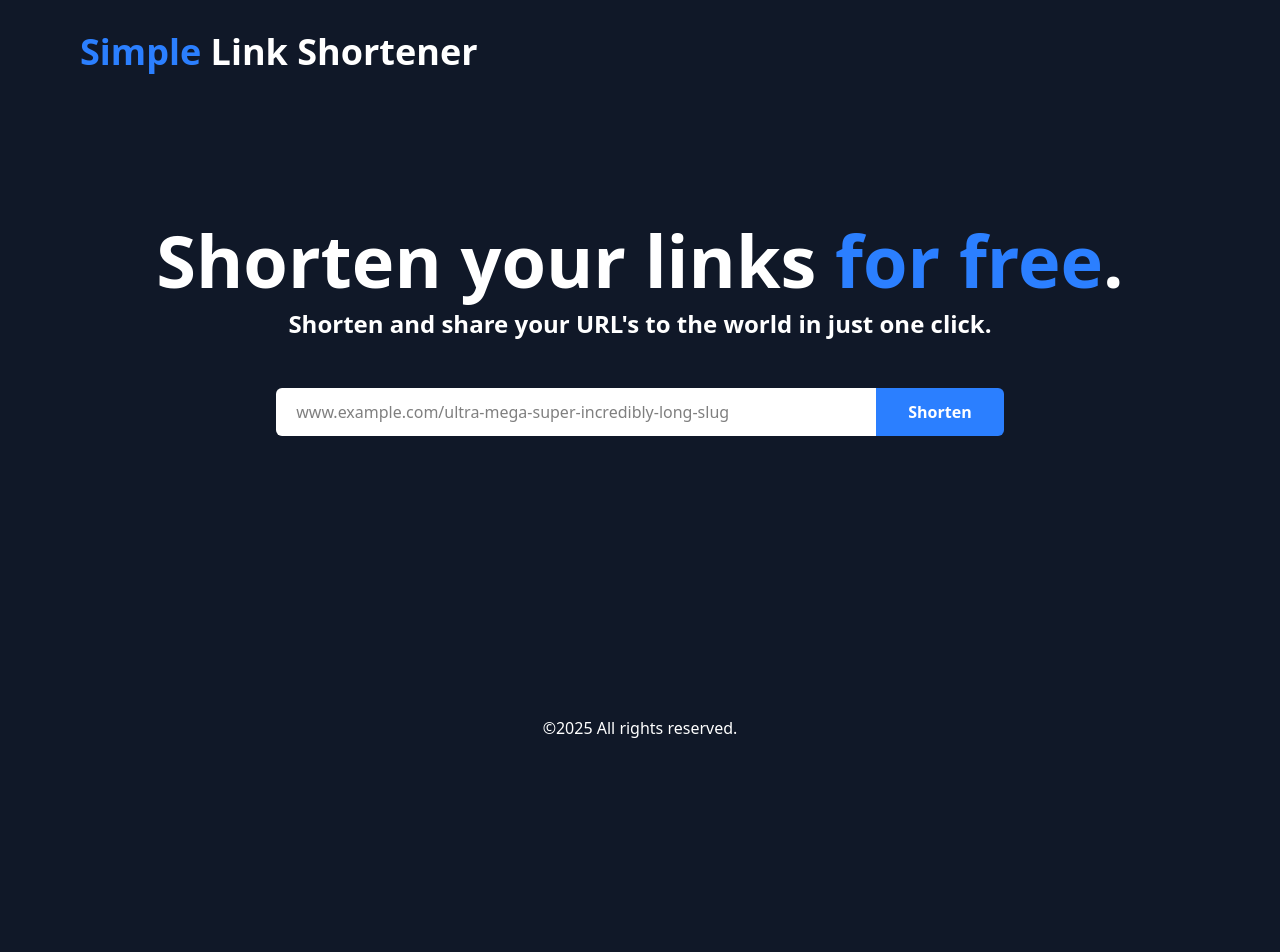
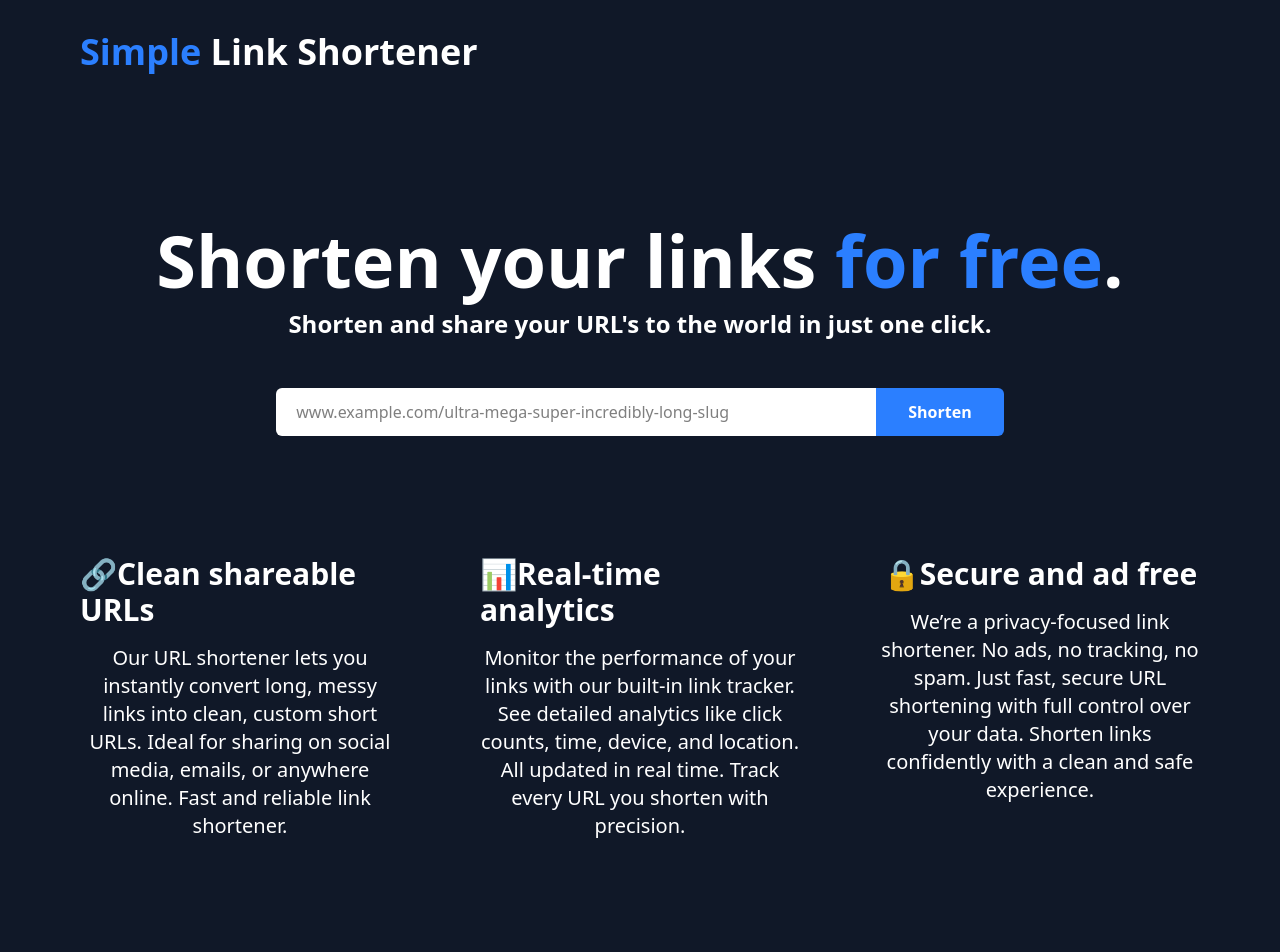
Before and after one commit to danielantcam/simple-url-shortener, a React (Vite) app in the folder client/: page / in a window 1280 px wide. Shown: the top 952 px of the page. Before the commit the page ends 800 px from the top, so only its background shows below. Built offline with nearby package versions, Linux system fonts and the light colour scheme; no server answers.

Commit message:
Landing page improved.

```diff
--- a/client/src/App.jsx
+++ b/client/src/App.jsx
@@ -4,11 +4,11 @@ export default function App(){
     return <>
         <header className="py-8">
             <span className="flex items-center">
-                <h2
+                <h1
                     className="
                         text-2xl text-white font-bold
                         md:text-4xl
-                "><span className="text-blue-500">Simple</span> Link Shortener</h2>
+                "><span className="text-blue-500">Simple</span> Link Shortener</h1>
             </span>
         </header>
 
@@ -17,22 +17,43 @@ export default function App(){
             md:items-center md:mt-16
             lg:mt-30
         ">
-            <h1 className="
+            <h2 className="
                     font-bold font-1 text-5xl text-white
                     lg:text-6xl
                     xl:text-7xl
             ">
                 Shorten your links <span className="text-blue-500">for free</span>.
-            </h1>
+            </h2>
             <h3 className="
                 text-white font-semibold text-xl  mt-3 mb-12
                 lg:text-2xl
             ">Shorten and share your URL's to the world in just one click.</h3>
             <ShortenLinkBar/>
+
+            <div className="
+                grid grid-cols-1 mt-20 gap-20
+                xl:grid-cols-3 xl:mt-30
+
+            ">
+                <div className="flex flex-col items-center">
+                    <h3 className="text-white font-semibold text-xl mb-4 sm:text-4xl md:text-3xl 2xl:text-4xl">🔗Clean shareable URLs</h3>
+                    <p className="text-white text-base text-center sm:text-xl">Our URL shortener lets you instantly convert long, messy links into clean, custom short URLs. Ideal for sharing on social media, emails, or anywhere online. Fast and reliable link shortener.</p>
+                </div>
+
+                <div className="flex flex-col items-center">
+                    <h3 className="text-white font-semibold text-xl mb-4 sm:text-4xl md:text-3xl 2xl:text-4xl">📊Real-time analytics</h3>
+                    <p className="text-white text-base text-center sm:text-xl">Monitor the performance of your links with our built-in link tracker. See detailed analytics like click counts, time, device, and location. All updated in real time. Track every URL you shorten with precision.</p>
+                </div>
+
+                <div className="flex flex-col items-center">
+                    <h3 className="text-white font-semibold text-xl mb-4 sm:text-4xl md:text-3xl 2xl:text-4xl">🔒Secure and ad free</h3>
+                    <p className="text-white text-base text-center sm:text-xl">We’re a privacy-focused link shortener. No ads, no tracking, no spam. Just fast, secure URL shortening with full control over your data. Shorten links confidently with a clean and safe experience.</p>
+                </div>
+            </div>
         </main>
 
-        <footer className="flex justify-center items-center h-36">
-            <p className="text-white">&copy;2025 All rights reserved.</p>
+        <footer className="flex justify-center items-center h-36 mt-20">
+            <p className="text-white text-center text-balance">&copy; danielantcam.dev 2025. All rights reserved.</p>
         </footer>
     </>;
 }
--- a/client/src/fetcher.js
+++ b/client/src/fetcher.js
@@ -1,4 +1,4 @@
-const BASE_URL = import.meta.env.VITE_SERVER_URL;
+const BASE_URL = import.meta.env.VITE_SERVER_URL || "http://localhost:3000";
 
 export const mutate = async (method, endpoint, body)=>{
     let fetchParams = {
```
